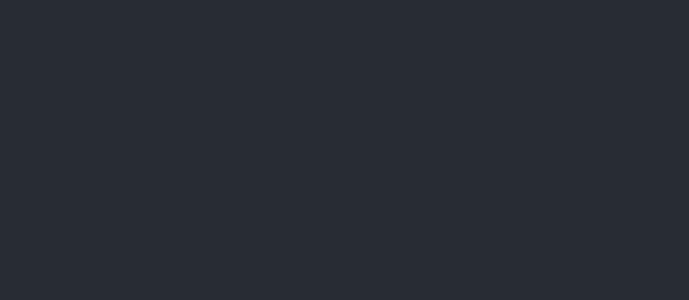
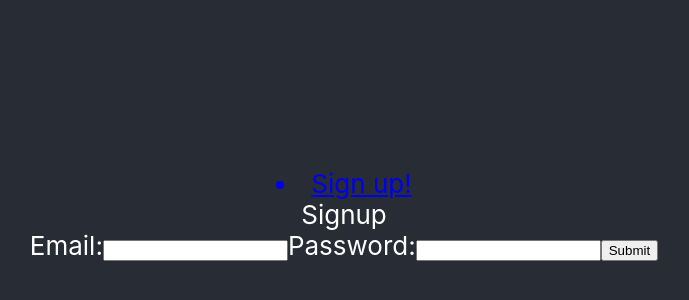
Before and after one commit to Reinoptland/evetify, a React (Create React App) app: page /signup in a window 1280 px wide. Shown: the part 186-486 px from the top of the page, without its empty margins (296-985 px from the left). Built offline with nearby package versions, Linux system fonts and the light colour scheme.

Commit message:
Signup Route & Form

```diff
--- a/src/App.js
+++ b/src/App.js
@@ -1,7 +1,7 @@
 import React from "react";
-import logo from "./logo.svg";
 import "./App.css";
-import { BrowserRouter as Router, Route } from "react-router-dom";
+import { BrowserRouter as Router, Route, Link } from "react-router-dom";
+import Signup from "./components/Signup";
 
 function Test() {
   return <h1>hello!</h1>;
@@ -12,7 +12,14 @@ function App() {
     <div className="App">
       <header className="App-header">
         <Router>
+          <nav>
+            <Link to="/signup">
+              <li>Sign up!</li>
+            </Link>
+          </nav>
+
           <Route exact path="/" component={Test} />
+          <Route exact path="/signup" component={Signup} />
         </Router>
       </header>
     </div>
--- /dev/null
+++ b/src/components/Signup/SignupForm.js
@@ -0,0 +1,18 @@
+import React, { Component } from "react";
+
+const SignupForm = props => {
+  return (
+    <div>
+      Signup
+      <form>
+        <label>Email:</label>
+        <input type="email" name="email" />
+        <label>Password:</label>
+        <input type="text" name="password" />
+        <input type="submit" />
+      </form>
+    </div>
+  );
+};
+
+export default SignupForm;
--- /dev/null
+++ b/src/components/Signup/index.js
@@ -0,0 +1,14 @@
+import React, { Component } from "react";
+import SignupForm from "./SignupForm";
+
+class SignupFormContainer extends Component {
+  render() {
+    return (
+      <div>
+        <SignupForm />
+      </div>
+    );
+  }
+}
+
+export default SignupFormContainer;
```
